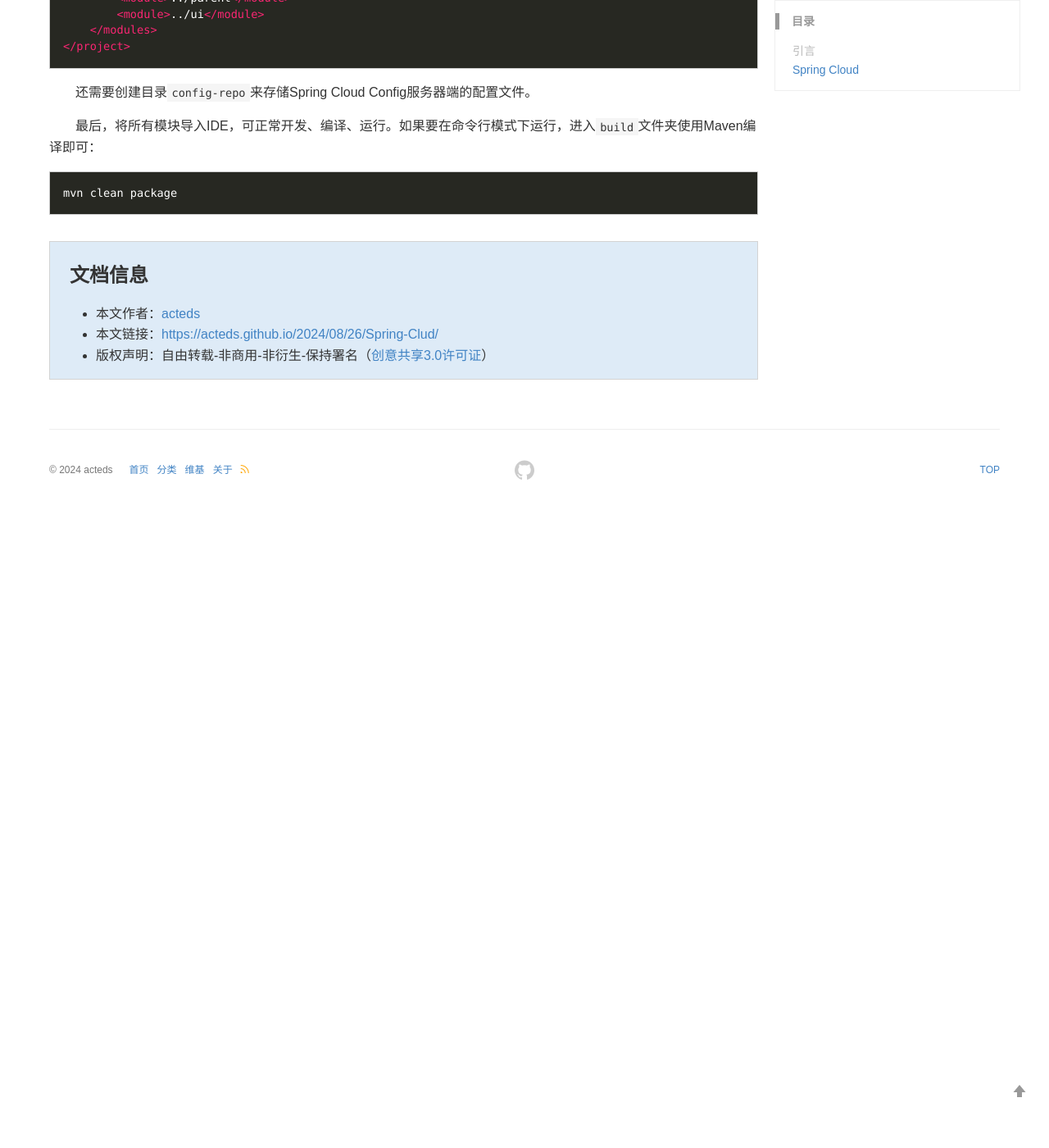
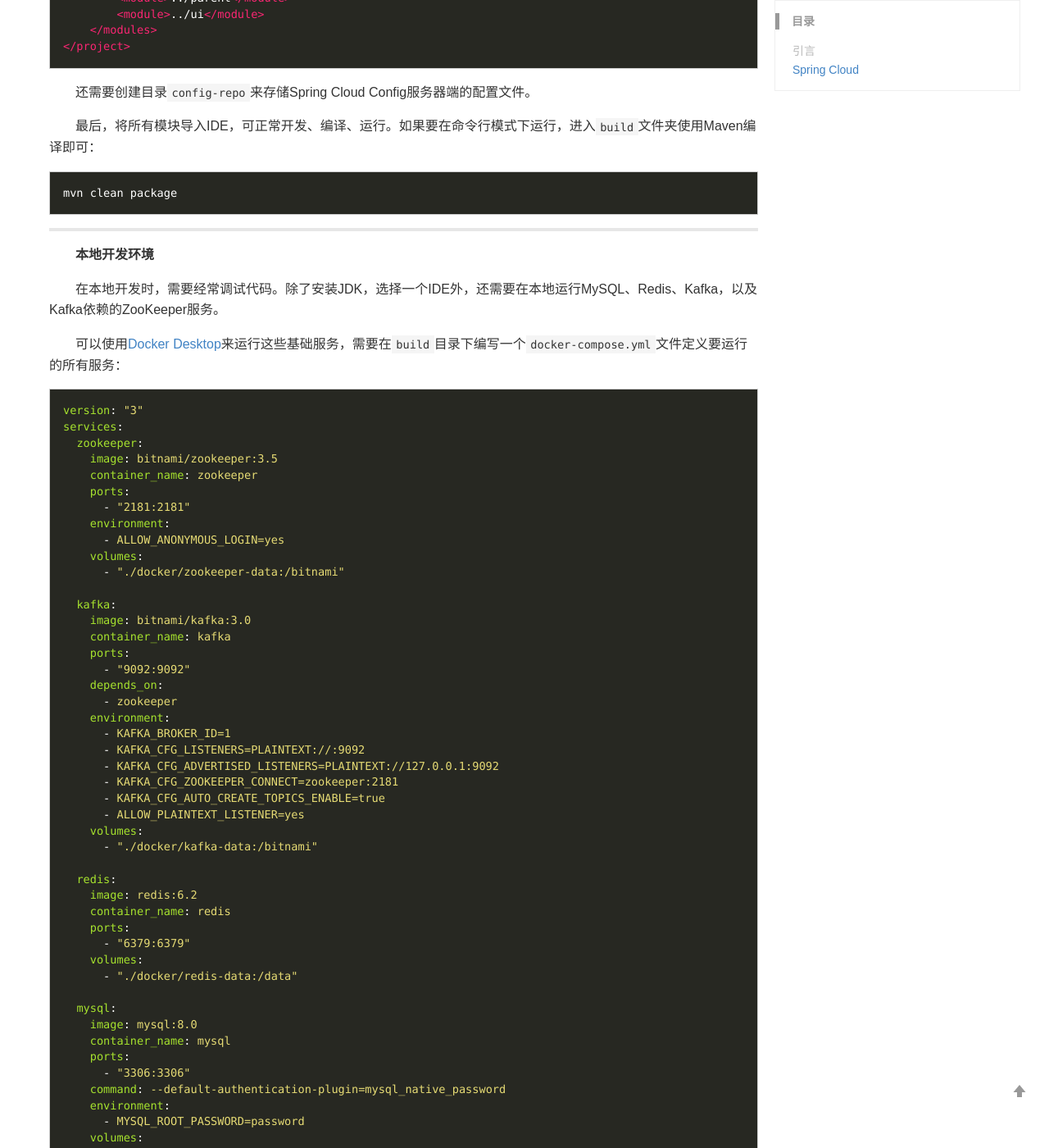
Before and after one commit to acteds/acteds.github.io, a Jekyll site: the page built from _posts/2024-08-26-Spring Clud.md, in a window 1280 px wide and 1400 px high, scrolled down 4055 px. Shown: the whole window at 82% size. Built offline with Jekyll 4.4.1, drawn with Linux system fonts in a browser that asks for light colours; before the commit the page ends 4677 px from its top, so only the background shows below that; some of the changed text lies outside the part shown.

Commit message:
本地环境

````diff
--- a/_posts/2024-08-26-Spring Clud.md
+++ b/_posts/2024-08-26-Spring Clud.md
@@ -205,3 +205,79 @@ Spring Clud笔记。
 ```bash
 mvn clean package
 ```
+
+------
+
+**本地开发环境**
+
+在本地开发时，需要经常调试代码。除了安装JDK，选择一个IDE外，还需要在本地运行MySQL、Redis、Kafka，以及Kafka依赖的ZooKeeper服务。
+
+可以使用[Docker Desktop](https://www.docker.com/products/docker-desktop/)来运行这些基础服务，需要在`build`目录下编写一个`docker-compose.yml`文件定义要运行的所有服务：
+
+```yaml
+version: "3"
+services:
+  zookeeper:
+    image: bitnami/zookeeper:3.5
+    container_name: zookeeper
+    ports:
+      - "2181:2181"
+    environment:
+      - ALLOW_ANONYMOUS_LOGIN=yes
+    volumes:
+      - "./docker/zookeeper-data:/bitnami"
+
+  kafka:
+    image: bitnami/kafka:3.0
+    container_name: kafka
+    ports:
+      - "9092:9092"
+    depends_on:
+      - zookeeper
+    environment:
+      - KAFKA_BROKER_ID=1
+      - KAFKA_CFG_LISTENERS=PLAINTEXT://:9092
+      - KAFKA_CFG_ADVERTISED_LISTENERS=PLAINTEXT://127.0.0.1:9092
+      - KAFKA_CFG_ZOOKEEPER_CONNECT=zookeeper:2181
+      - KAFKA_CFG_AUTO_CREATE_TOPICS_ENABLE=true
+      - ALLOW_PLAINTEXT_LISTENER=yes
+    volumes:
+      - "./docker/kafka-data:/bitnami"
+
+  redis:
+    image: redis:6.2
+    container_name: redis
+    ports:
+      - "6379:6379"
+    volumes:
+      - "./docker/redis-data:/data"
+
+  mysql:
+    image: mysql:8.0
+    container_name: mysql
+    ports:
+      - "3306:3306"
+    command: --default-authentication-plugin=mysql_native_password
+    environment:
+      - MYSQL_ROOT_PASSWORD=password
+    volumes:
+      - "./sql/schema.sql:/docker-entrypoint-initdb.d/1-schema.sql:ro"
+      - "./docker/mysql-data:/var/lib/mysql"
+```
+
+在上述`docker-compose.yml`文件中，定义了MySQL、Redis、Kafka以及Kafka依赖的ZooKeeper服务，各服务均暴露标准端口，且MySQL的`root`口令设置为`password`，第一次启动MySQL时，使用`sql/schema.sql`文件初始化数据库表结构。所有数据盘均挂载到`build`目录下的`docker`目录。
+
+在`build`目录下运行`docker-compose up -d`即可启动容器：
+
+```text
+build $ docker-compose up -d
+Creating network "build_default" with the default driver
+Creating zookeeper ... done
+Creating mysql     ... done
+Creating redis     ... done
+Creating kafka     ... done
+```
+
+在Docker Desktop中也可看到运行状态。
+
+如果要删除开发环境的所有数据，首先停止运行Docker容器进程并删除，然后删除`build`目录下的`docker`目录，重新运行`docker-compose`即可。
````
